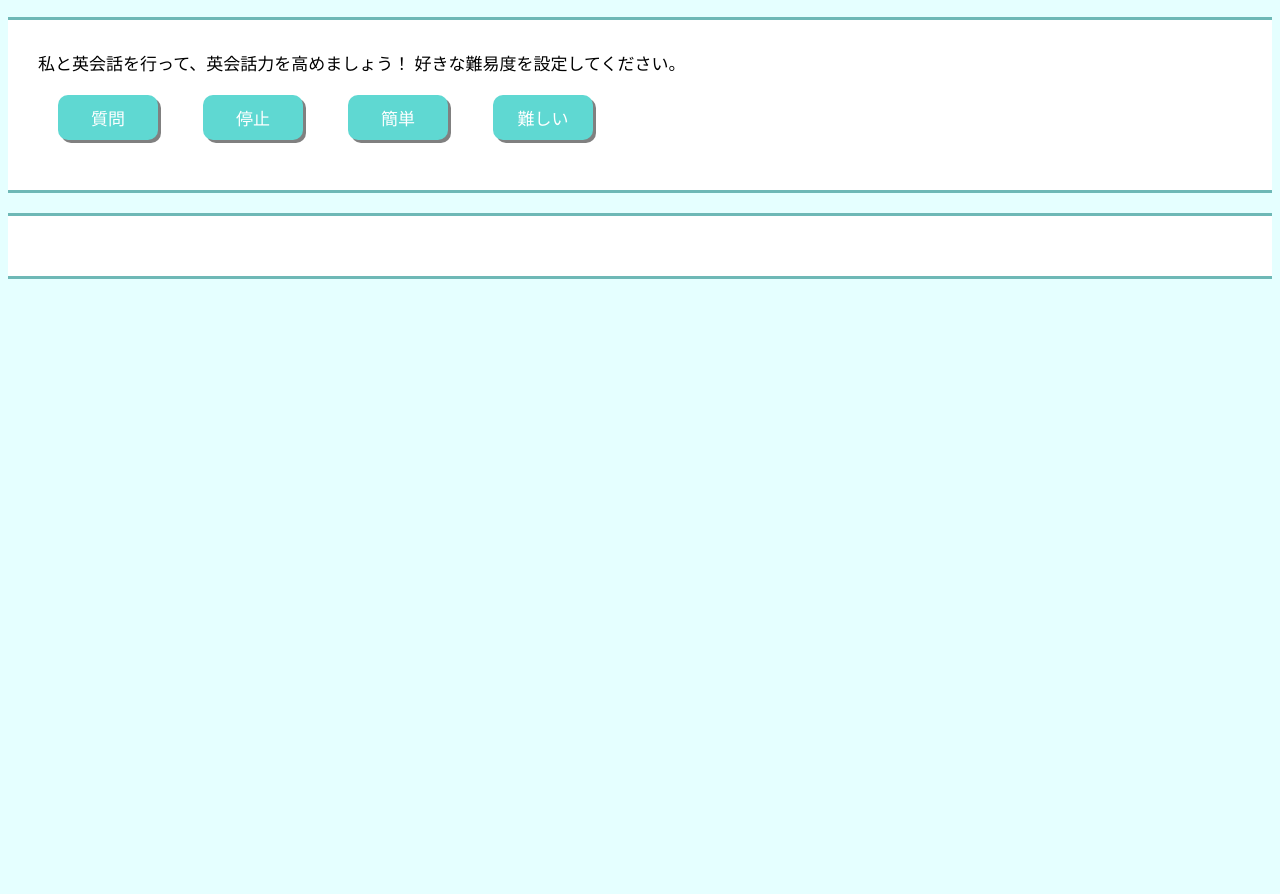
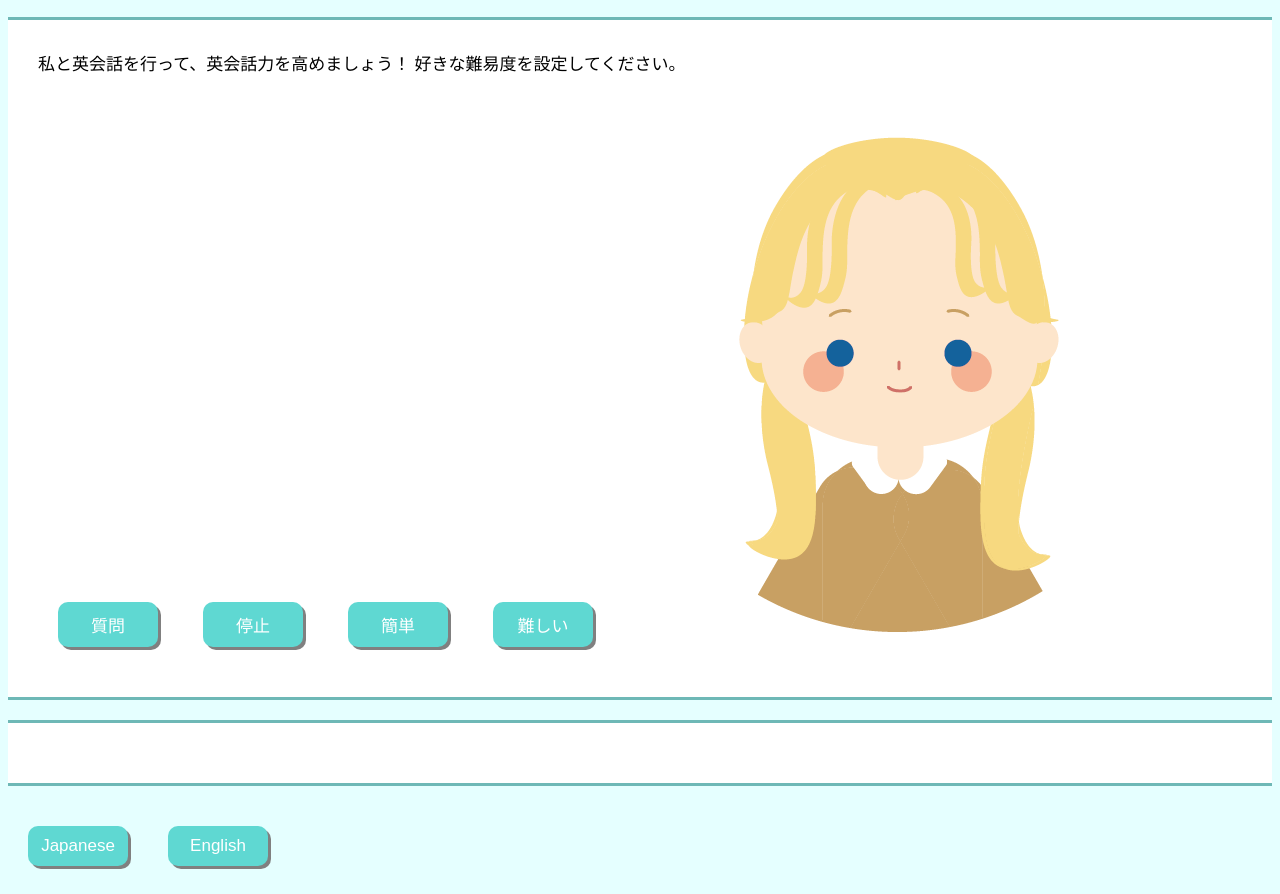
Before and after one commit to noguchi22324/nohuchi22324.github.io, a plain HTML site: page index.html in a window 1280 px wide. Shown: the part 90-984 px from the top of the page. Before the commit the page ends 800 px from the top, so only its background shows below. Drawn offline with Linux system fonts and the light colour scheme.

Commit message:
Update index.html

```diff
--- a/index.html
+++ b/index.html
@@ -24,13 +24,19 @@
 <button id="easyButton">簡単</button>
 <button id="hardButton">難しい</button>
 
+
 </p2>
-
+<img src = "girl.png">
 
 <p3>
 <div id="resultOutput"></div>
 </p3>
 </p>
+
+<div class="region">
+    <button type="radio" name="language" id="ja" value="ja-JP" checked><label for="ja">Japanese</label>
+    <button type="radio" name="language" id="en" value="en-US"><label for="en">English</label>
+</div>
 
 <script>
 
@@ -143,7 +149,7 @@ asr.onresult = function(event){
         });
 
         if(typeof answer == 'undefined'){
-	        answer = "ごめんなさい。わかりません。";
+	        answer = "Can you say that again?";
     	}
 
         output += transcript + ' => ' + answer + '<br>';
```
